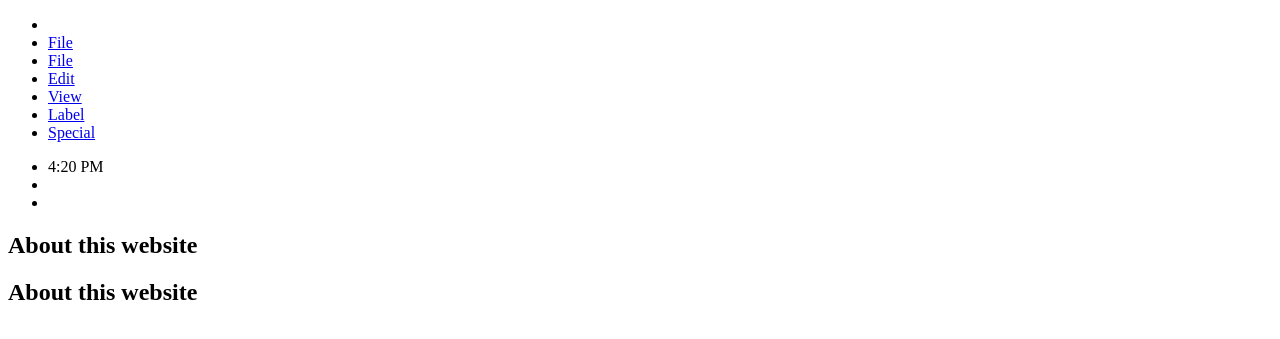
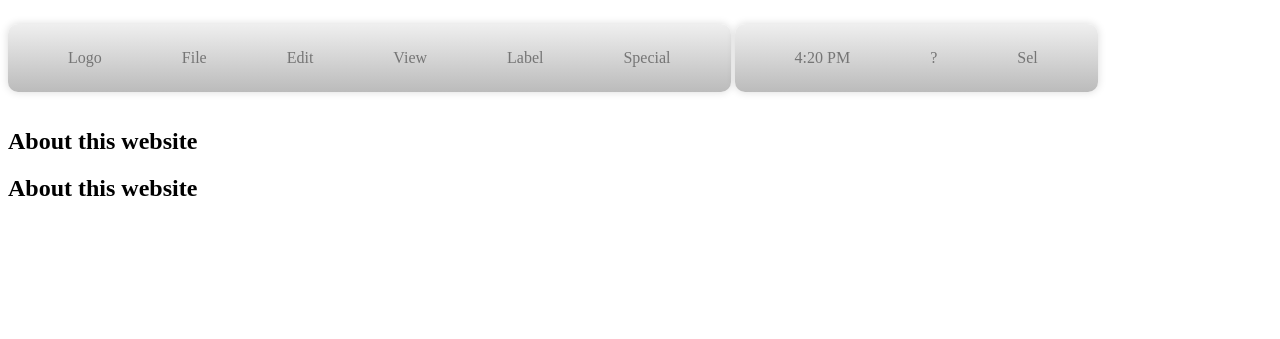
Before and after one commit to galens/galensenogles.com, a PHP site: page / in a window 1280 px wide. Shown: the top 339 px of the page. Run offline with PHP 8.4, Linux system fonts and the light colour scheme.

Commit message:
menu addition

```diff
--- a/new/css/style.css
+++ b/new/css/style.css
@@ -2,3 +2,83 @@
 header, section, footer, aside, nav, main, article, figure {
     display: block;
 }
+
+/* menu begin */
+nav ul ul {
+	display: none;
+}
+
+nav ul li:hover > ul {
+  display: block;
+}
+
+nav ul {
+  position: relative;
+	display: inline-table;
+	background: #efefef;
+	background: linear-gradient(top, #efefef 0%, #bbbbbb 100%);
+	background: -moz-linear-gradient(top, #efefef 0%, #bbbbbb 100%);
+	background: -webkit-linear-gradient(top, #efefef 0%,#bbbbbb 100%);
+	box-shadow: 0px 0px 9px rgba(0,0,0,0.15);
+	padding: 0 20px;
+	border-radius: 10px;
+	list-style: none;
+}
+
+nav ul:after {
+  content: ""; clear: both; display: block;
+}
+
+nav ul li {
+	float: left;
+}
+
+nav ul li:hover {
+	background: #4b545f;
+	background: linear-gradient(top, #4f5964 0%, #5f6975 40%);
+	background: -moz-linear-gradient(top, #4f5964 0%, #5f6975 40%);
+	background: -webkit-linear-gradient(top, #4f5964 0%,#5f6975 40%);
+}
+
+nav ul li:hover a {
+	color: #fff;
+}
+
+nav ul li a {
+	display: block;
+  padding: 25px 40px;
+	color: #757575;
+  text-decoration: none;
+}
+
+nav ul ul {
+  position: absolute;
+  top: 100%;
+	background: #5f6975;
+  border-radius: 0px;
+  padding: 0;
+}
+
+nav ul ul li {
+  position: relative;
+	float: none;
+	border-top: 1px solid #6b727c;
+	border-bottom: 1px solid #575f6a;
+}
+
+nav ul ul li a {
+	padding: 15px 40px;
+	color: #fff;
+}
+
+nav ul ul li a:hover {
+	background: #4b545f;
+}
+
+nav ul ul ul {
+	position: absolute;
+  top:0;
+  left: 100%;
+}
+
+/* menu end */
--- a/new/index.php
+++ b/new/index.php
@@ -13,18 +13,72 @@
     <header>
       <nav>
         <ul>
-          <li class="logo"></li>
-          <li><a href="#">File</a></li>
-          <li><a href="#">File</a></li>
-          <li><a href="#">Edit </a></li>
-          <li><a href="#">View</a></li>
-          <li><a href="#">Label</a></li>
-          <li><a href="#">Special</a></li>
+          <li class="logo"><a href="#">Logo</a></li>
+          <li><a href="#">File</a>
+            <ul>
+              <li><a href="#">New Folder</a></li>
+              <li><a href="#">Open</a></li>
+              <li><a href="#">Print</a></li>
+              <li><a href="#">Close Window</a></li>
+              <li><a href="#">Find</a></li>
+            </ul>
+          </li>
+          <li><a href="#">Edit</a>
+            <ul>
+              <li><a href="#">Undo</a></li>
+              <li><a href="#">Cut</a></li>
+              <li><a href="#">Copy</a></li>
+              <li><a href="#">Paste</a></li>
+              <li><a href="#">Clear</a></li>
+              <li><a href="#">Select All</a></li>
+            </ul>
+          </li>
+          <li><a href="#">View</a>
+            <ul>
+              <li><a href="#">by Small Icon</a></li>
+              <li><a href="#">by Icon</a></li>
+              <li><a href="#">by Name</a></li>
+              <li><a href="#">by Size</a></li>
+              <li><a href="#">by Kind</a></li>
+              <li><a href="#">by Label</a></li>
+              <li><a href="#">by Date</a></li>
+            </ul>
+          </li>
+          <li><a href="#">Label</a>
+            <ul>
+              <li><a href="#">None</a></li>
+              <li><a href="#">Essential</a></li>
+              <li><a href="#">Hot</a></li>
+              <li><a href="#">In Progress</a></li>
+              <li><a href="#">Cool</a></li>
+              <li><a href="#">Personal</a></li>
+              <li><a href="#">Project 1</a></li>
+              <li><a href="#">Project 2</a></li>
+            </ul>
+          </li>
+          <li><a href="#">Special</a>
+            <ul>
+              <li><a href="#">Clean up Window</a></li>
+              <li><a href="#">Empty Trash...</a></li>
+              <li><a href="#">Eject Disk</a></li>
+              <li><a href="#">Erase Disk</a></li>
+              <li><a href="#">Restart</a></li>
+              <li><a href="#">Shutdown</a></li>
+            </ul>
+          </li>
         </ul>
         <ul>
-          <li class="clock"><time>4:20 PM</time></li>
-          <li class="about"></li>
-          <li class="winselector"></li>
+          <li class="clock"><time><a href="#">4:20 PM</a></time></li>
+          <li class="about"><a href="#">?</a>
+            <ul>
+              <li><a href="#">Show Balloons</a></li>
+            </ul>
+          </li>
+          <li class="winselector"><a href="#">Sel</a>
+            <ul>
+              <li><a href="#">Finder</a></li>
+            </ul>
+          </li>
         </ul>
       </nav>
     </header>
```
